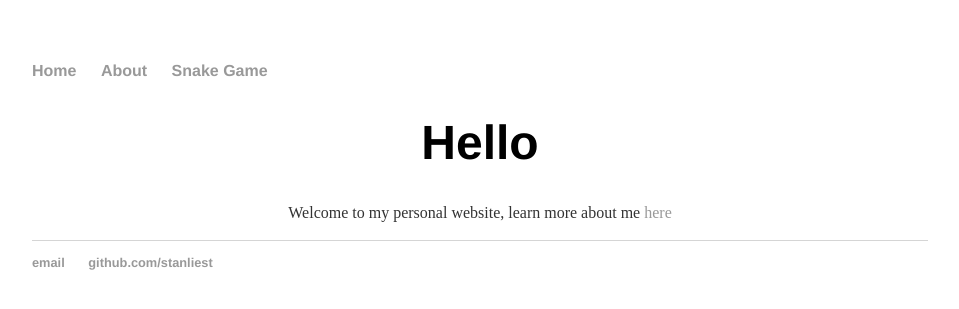
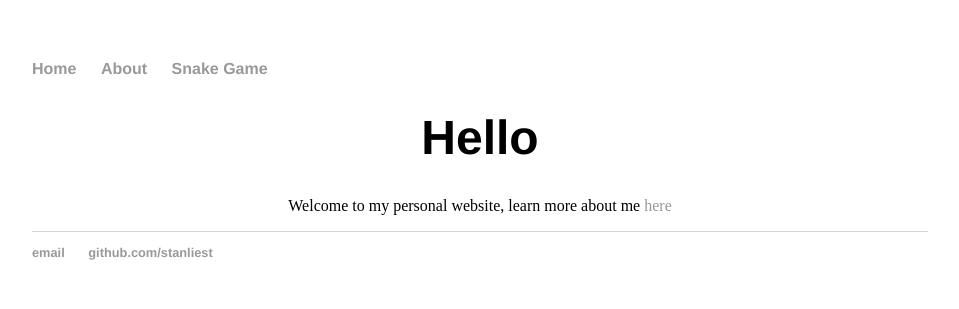
Before and after one commit to Stanliest/stanliest.github.com, a Jekyll site: the page built from index.html, in a window 1280 px wide. Shown: the top 309 px of the page, without its empty margins (160-1119 px from the left). Built offline with Jekyll 4.4.1, drawn with Linux system fonts in a browser that asks for light colours.

Commit message:
disabled p ul style

```diff
--- a/css/main.css
+++ b/css/main.css
@@ -3,7 +3,7 @@ body { margin: 60px auto; width: 70%; }
 a { text-decoration: none; color: #999; }
 a:hover { text-decoration: underline; }
 
-p, ul { font-size: 1.0em; line-height: 1.4em; color: #333; }
+/* p, ul { font-size: 1.0em; line-height: 1.4em; color: #333; } */
 
 h1, h2, h3, h4 { font-family: 'Helvetica', 'Arial', 'Sans-Serif'; }
 h1 { font-size: 3em;  }
--- a/snakeGame/index.html
+++ b/snakeGame/index.html
@@ -29,7 +29,6 @@
     }
     /* remove bullet point */
     ul { list-style-type: none; }
-    ol { list-style-type: none; }
 
     li { margin: 10px 0; }
     li2 { margin: 3px 0; }
```
